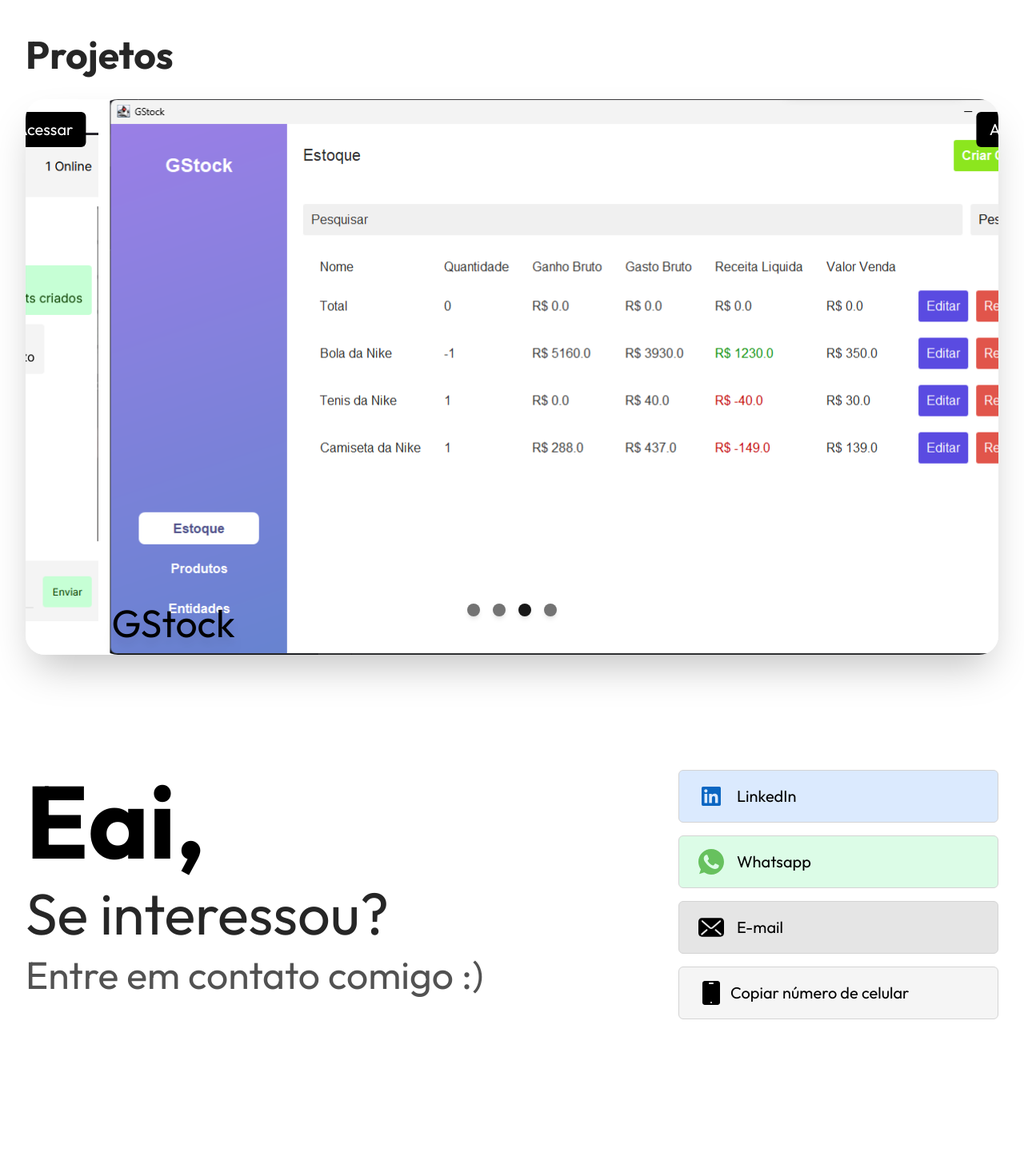
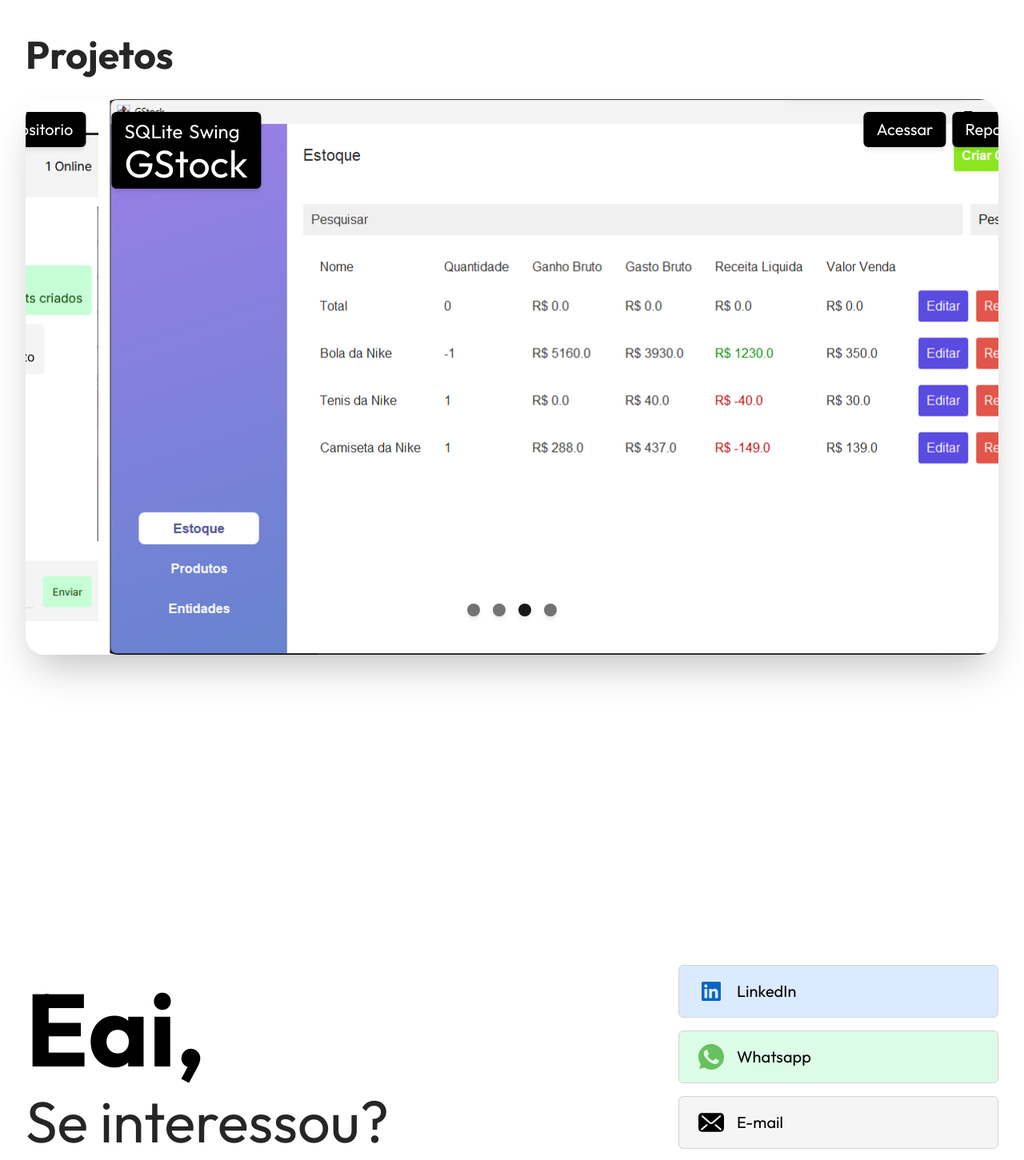
Before and after one commit to luis10barbo/portifolio, a Next.js app in the folder portifolio/: page / in a window 1280 px wide. Shown: the part 1140-2591 px from the top of the page at 80% size. Built offline with nearby package versions, Linux system fonts and the light colour scheme.

Commit message:
Adicionadas tecnologias ao card carrossel e fundo preto tambem

```diff
--- a/portifolio/src/app/page.tsx
+++ b/portifolio/src/app/page.tsx
@@ -64,7 +64,7 @@ export default function Home() {
             </div>
           </section>
 
-          <section id="section-contato" className="flex lg:flex-row flex-col h-screen justify-evenly">
+          <section id="section-contato" className="flex lg:flex-row flex-col h-screen justify-evenly items-center">
               <div id="contato-texto" className="flex flex-col gap-4 sm:flex-1">
                 <h2 className="text-5xl md:text-7xl lg:text-9xl"><b>Eai,</b></h2>
                 <h3 className="text-4xl md:text-5xl lg:text-7xl text-neutral-800">Se interessou?</h3>
@@ -73,7 +73,7 @@ export default function Home() {
               <div id="contatos" className="sm:flex-1 gap-4 flex flex-col items-end w-full">
                 <Button className="bg-blue-100 w-full lg:w-[400px] text-left px-6 py-4" icone={LinkedIn} href="https://www.linkedin.com/in/luis-eduardo-832957265/">LinkedIn</Button>
                 <Button className="bg-green-100 w-full lg:w-[400px] text-left px-6 py-4" icone={Whatsapp} href="https://api.whatsapp.com/send?phone=5121980863457" hrefCelular="whatsapp://send?phone=5121980863457">Whatsapp</Button>
-                <Button className="lg:w-[400px] w-full text-left px-6 py-4 bg-neutral-200" icone={Email} href="mailto:luis10barbo2020@gmail.com">E-mail</Button>
+                <Button className="lg:w-[400px] w-full text-left px-6 py-4 bg-neutral-100" icone={Email} href="mailto:luis10barbo2020@gmail.com">E-mail</Button>
                 <Button className="lg:w-[400px] w-full text-left px-6 py-4 bg-neutral-100" icone={Cellphone} copiarTexto="51 21980863457">Copiar número de celular</Button>
               </div>
           </section>
--- a/portifolio/src/components/CarrosselProjetos.tsx
+++ b/portifolio/src/components/CarrosselProjetos.tsx
@@ -1,12 +1,12 @@
 "use client";
-import { projetos } from "@/data/data";
+import { InfoTecnologia, projetos, Tecnologias } from "@/data/data";
 import Button from "./Button";
 import Image from "next/image";
 import { useCallback, useEffect, useState } from "react";
 
 export default function CarrosselProjetos() {
   const [projetoAtual, setProjetoAtual] = useState<number>(0);
-  const [nextInterval, setNextInterval] = useState<NodeJS.Timeout>()
+  const [nextInterval, setNextInterval] = useState<NodeJS.Timeout>();
 
   const proximoProjeto = useCallback(() => {
     setProjetoAtual((anterior) => {
@@ -29,14 +29,16 @@ export default function CarrosselProjetos() {
   //   }
 
   const pararIntervalo = useCallback(() => {
-    clearInterval(nextInterval)
+    clearInterval(nextInterval);
   }, [nextInterval]);
 
   const criarIntervalo = useCallback(() => {
     pararIntervalo();
-    setNextInterval(setInterval(() => {
-        proximoProjeto()
-    }, 3000));
+    setNextInterval(
+      setInterval(() => {
+        proximoProjeto();
+      }, 3000)
+    );
   }, [pararIntervalo, proximoProjeto]);
 
   useEffect(() => {
@@ -47,7 +49,8 @@ export default function CarrosselProjetos() {
     <>
       <div className="button-container absolute bottom-12 z-30 flex gap-4 w-full justify-center">
         {projetos.map((projeto, i) => {
-            return <button
+          return (
+            <button
               onMouseEnter={() => {
                 pararIntervalo();
               }}
@@ -56,7 +59,13 @@ export default function CarrosselProjetos() {
               }}
               onClick={() => {
                 setProjetoAtual(i);
-            }} className={`w-4 h-4 shadow-md ${projetoAtual === i ? "bg-neutral-900" : "bg-neutral-500"} rounded-full`} key={projeto.titulo}/>
+              }}
+              className={`w-4 h-4 shadow-md ${
+                projetoAtual === i ? "bg-neutral-900" : "bg-neutral-500"
+              } rounded-full`}
+              key={projeto.titulo}
+            />
+          );
         })}
       </div>
 
@@ -69,13 +78,37 @@ export default function CarrosselProjetos() {
               transform: `translateX(${100 * i - 100 * projetoAtual}%)`,
             }}
           >
-            <div className="overlay z-20 w-full absolute h-full">
-              <Button className="bg-black absolute top-0 right-0 m-4 text-base sm:text-xl text-white border-none">
+            <div className="overlay z-20 w-full absolute h-full ">
+              <div className="botoes-topo absolute left-4 top-24 sm:left-auto sm:top-4 sm:right-4 flex gap-2">
+                <Button
+                  className="bg-black text-base sm:text-xl text-white border-none shadow-md"
+                  href={projeto.website}
+                >
                   Acessar
                 </Button>
-              <h3 className="text-black stroke-black stroke-1 text-2xl sm:text-5xl absolute bottom-0 m-4 drop-shadow-xl">
+                {projeto.repo ? (
+                  <Button
+                    className="bg-black text-base sm:text-xl text-white border-none shadow-md"
+                    href={projeto.repo}
+                  >
+                    Repositorio
+                  </Button>
+                ) : (
+                  <></>
+                )}
+              </div>
+              <div className="projeto-metadata absolute top-4 left-4 bg-black text-white px-4 py-2 rounded-md shadow-md">
+                <div className="tecnologias flex gap-2">
+                {projeto.tecBack.concat(projeto.tecFront).map((tec) => {
+                  return <span key={tec} className="text-base sm:text-2xl">{InfoTecnologia[tec].titulo}</span>
+                })}
+                </div>
+
+
+                <h3 className=" stroke-black stroke-1 text-2xl sm:text-5xl ">
                   {projeto.titulo}
                 </h3>
+              </div>
             </div>
 
             {/* <div className="absolute bg-black/30 z-10 h-full w-full"></div> */}
--- a/portifolio/src/components/Header.tsx
+++ b/portifolio/src/components/Header.tsx
@@ -1,7 +1,8 @@
 import Button from "./Button";
+import Brazil from "@/../public/bandeiras/brazil.svg"
 
 export default function Header() {
     return <header className="p-2 lg:p-8 flex flex-row-reverse absolute top-0 w-full">
-        <Button id="language-button" className="text-base px-4 py-2 bg-green-200 border border-neutral-200 ">br Português</Button>
+        <Button id="language-button" className="text-base px-4 py-2 bg-green-200 border border-neutral-200 " icone={Brazil}>Português</Button>
     </header>
 }
```
Lines whose indentation alone changed are shown as unchanged.
